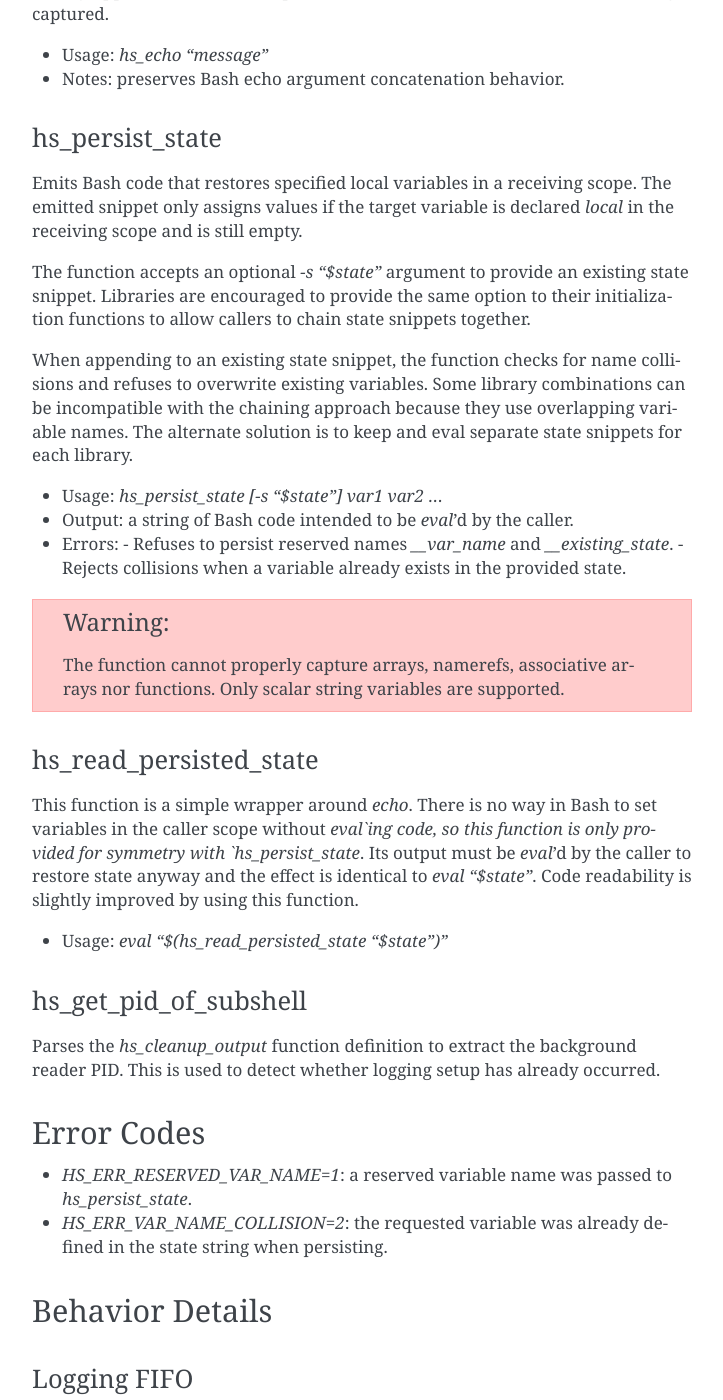
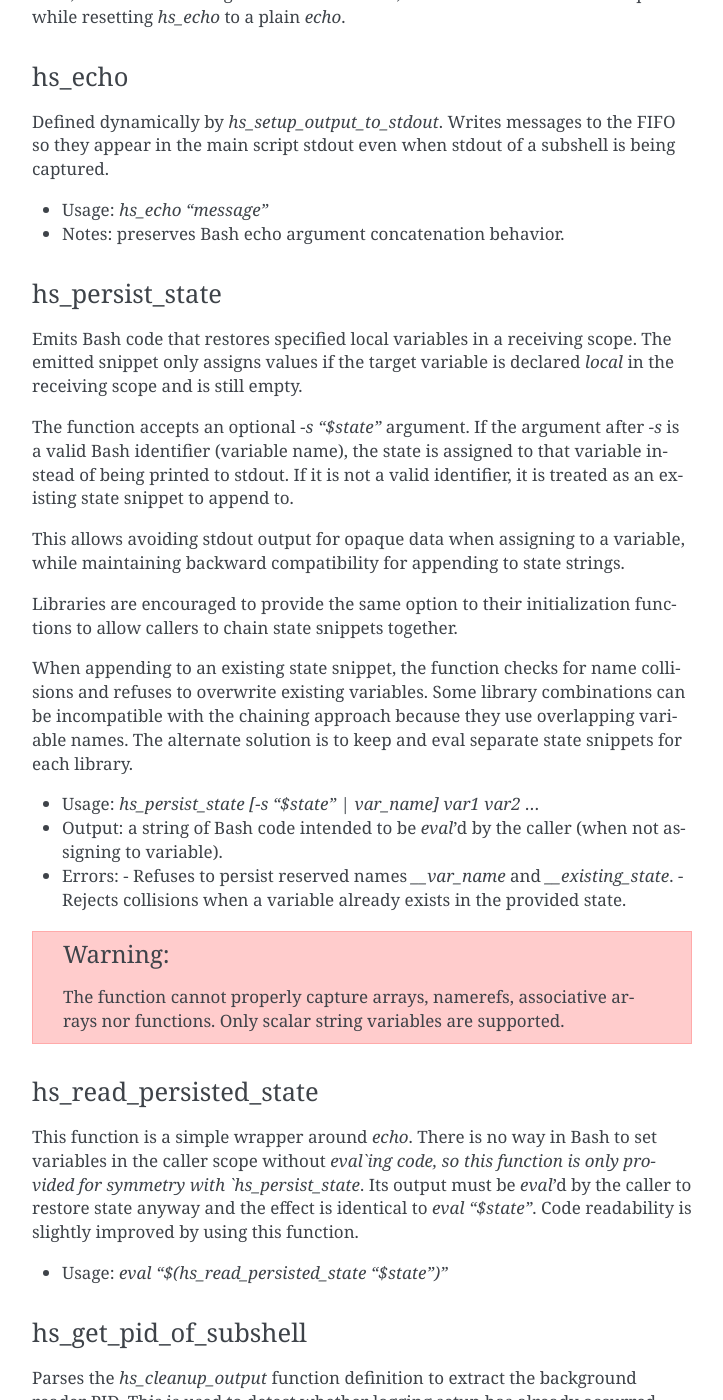
Before and after one commit to CriticalOptimisation/bash-deploy-libs, a Sphinx documentation site: the page built from docs/libraries/handle_state.rst, in a window 1280 px wide and 1400 px high, scrolled down 1903 px. Shown: the whole window, without its empty margins (388-1111 px from the left). Built offline with Sphinx 7.4.7, drawn with Linux system fonts in a browser that asks for light colours; pages that are not in the unit, such as notebooks, are missing from menus; some of the changed text lies outside the part shown.

Commit message:
docs: update handle_state docs for -s var_name feature
test: add test for hs_persist_state -s var_name assignment

- Add test case for assigning state to a variable
- Update quick start and API docs to include new -s usage
- Maintain backward compatibility documentation

```diff
--- a/docs/libraries/handle_state.rst
+++ b/docs/libraries/handle_state.rst
@@ -21,7 +21,8 @@ Quick Start
 -----------
 
 Source the file once, then use `hs_persist_state` in the init function and
-`eval` the state in cleanup.
+`eval` the state in cleanup. For cleaner code, assign to a variable instead of
+capturing stdout.
 
 .. code-block:: bash
 
@@ -34,19 +35,27 @@ Source the file once, then use `hs_persist_state` in the init function and
        # Define some opaque library resources
        local temp_file="/tmp/some_temp_file"
        local resource_id="resource_123"
-       hs_persist_state temp_file resource_id
+       hs_persist_state -s state temp_file resource_id
    }
 
    cleanup() {
        local temp_file resource_id
-       eval "$1"
+       eval "$state"
        rm -f "$temp_file"
        echo "Cleaned up resource: $resource_id"
    }
 
+   # State is assigned to the variable, no stdout capture needed
+   init_function
+   # Your main script logic here
+   cleanup
+
+For backward compatibility, the old stdout capture method still works:
+
+.. code-block:: bash
+
    # Capture the opaque state snippet emitted on stdout
    state=$(init_function)
-   # Your main script logic here
    cleanup "$state"
 
 Public API
@@ -93,17 +102,24 @@ Emits Bash code that restores specified local variables in a receiving scope.
 The emitted snippet only assigns values if the target variable is declared
 `local` in the receiving scope and is still empty.
 
-The function accepts an optional `-s "$state"` argument to provide an existing
-state snippet. Libraries are encouraged to provide the same option to their
-initialization functions to allow callers to chain state snippets together.
+The function accepts an optional `-s "$state"` argument. If the argument after `-s`
+is a valid Bash identifier (variable name), the state is assigned to that variable
+instead of being printed to stdout. If it is not a valid identifier, it is treated
+as an existing state snippet to append to.
+
+This allows avoiding stdout output for opaque data when assigning to a variable,
+while maintaining backward compatibility for appending to state strings.
+
+Libraries are encouraged to provide the same option to their initialization
+functions to allow callers to chain state snippets together.
 
 When appending to an existing state snippet, the function checks for name collisions
 and refuses to overwrite existing variables. Some library combinations can be
 incompatible with the chaining approach because they use overlapping variable names.
 The alternate solution is to keep and eval separate state snippets for each library.
 
-- Usage: `hs_persist_state [-s "$state"] var1 var2 ...`
-- Output: a string of Bash code intended to be `eval`'d by the caller.
+- Usage: `hs_persist_state [-s "$state" | var_name] var1 var2 ...`
+- Output: a string of Bash code intended to be `eval`'d by the caller (when not assigning to variable).
 - Errors:
   - Refuses to persist reserved names `__var_name` and `__existing_state`.
   - Rejects collisions when a variable already exists in the provided state.
```
Also changed, not shown: 1 other file.
